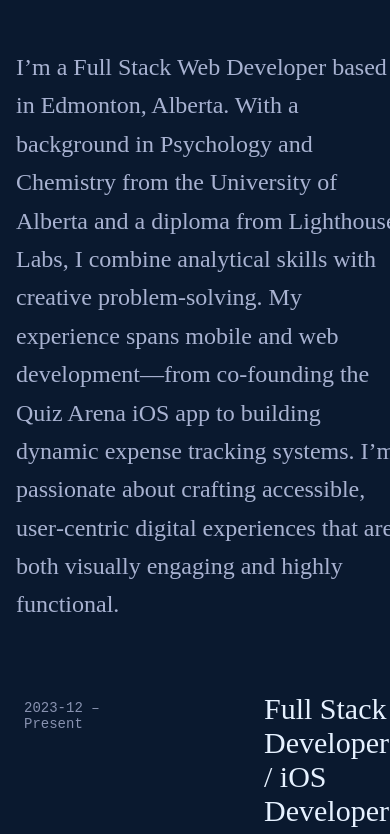
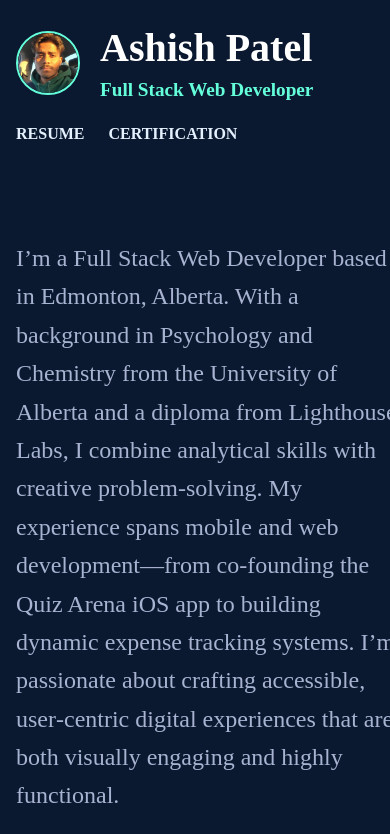
Before and after one commit to apatel924/ashish-portfolio, a React (Create React App) app: page / in a window 390 px wide. Shown: the top 834 px of the page. Built offline with nearby package versions, Linux system fonts and the light colour scheme.

Commit message:
small changes

```diff
--- a/src/App.js
+++ b/src/App.js
@@ -1,12 +1,19 @@
 import React, { useState, useEffect } from "react";
-import Header from "./components/LeftSidebar";
+import Header, {
+  linkedinImg,
+  nameStyle,
+  titleStyle,
+} from "./components/LeftSideBar";
 import AboutSection from "./components/AboutSection";
 import ExperienceSection from "./components/ExperienceSection";
 import ProjectsSection from "./components/ProjectsSection";
+import DocumentModal from "./components/DocumentModal";
 // import "./App.css"; // Import the CSS file
 
 function App() {
   const [isMobile, setIsMobile] = useState(window.innerWidth <= 1024);
+  const [showResume, setShowResume] = useState(false);
+  const [showDiploma, setShowDiploma] = useState(false);
 
   useEffect(() => {
     const handleResize = () => {
@@ -39,16 +46,94 @@ function App() {
     padding: isMobile ? "24px 16px" : "24px 0 24px 48px",
   };
 
+  const mobileHeaderStyle = {
+    display: "flex",
+    flexDirection: "column",
+    padding: "24px 16px",
+  };
+
+  const profileStyle = {
+    display: "flex",
+    alignItems: "center",
+    gap: "20px",
+    marginBottom: "24px",
+  };
+
+  const imageStyle = {
+    width: "60px",
+    height: "60px",
+    borderRadius: "50%",
+    objectFit: "cover",
+    border: "2px solid #64ffda",
+  };
+
+  const docLinkStyle = {
+    fontSize: "1rem",
+    fontWeight: "bold",
+    color: "#e6f1ff",
+    cursor: "pointer",
+    transition: "color 0.3s",
+    textTransform: "uppercase",
+    marginRight: "24px",
+  };
+
+  const handleHoverEnter = (e) => {
+    e.target.style.color = "#64ffda";
+  };
+
+  const handleHoverLeave = (e) => {
+    e.target.style.color = "#e6f1ff";
+  };
+
   return (
     <div style={containerStyle}>
       <div style={layoutStyle}>
         {!isMobile && <Header />}
+        {isMobile && (
+          <div style={mobileHeaderStyle}>
+            <div style={profileStyle}>
+              <img src={linkedinImg} alt="Ashish Patel" style={imageStyle} />
+              <div>
+                <h1 style={nameStyle}>Ashish Patel</h1>
+                <h2 style={titleStyle}>Full Stack Web Developer</h2>
+              </div>
+            </div>
+            <div style={{ marginBottom: "24px" }}>
+              <span
+                style={docLinkStyle}
+                onMouseEnter={handleHoverEnter}
+                onMouseLeave={handleHoverLeave}
+                onClick={() => setShowResume(true)}
+              >
+                Resume
+              </span>
+              <span
+                style={docLinkStyle}
+                onMouseEnter={handleHoverEnter}
+                onMouseLeave={handleHoverLeave}
+                onClick={() => setShowDiploma(true)}
+              >
+                Certification
+              </span>
+            </div>
+          </div>
+        )}
         <main style={contentStyle} id="content">
           <AboutSection />
           <ExperienceSection />
           <ProjectsSection />
         </main>
       </div>
+
+      {/* Document Modals */}
+      <DocumentModal
+        src={showResume ? "/path-to-your-resume.pdf" : null}
+        onClose={() => setShowResume(false)}
+      />
+      <DocumentModal
+        src={showDiploma ? "/path-to-your-diploma.pdf" : null}
+        onClose={() => setShowDiploma(false)}
+      />
     </div>
   );
 }
--- a/src/components/LeftSidebar.js
+++ b/src/components/LeftSidebar.js
@@ -2,6 +2,26 @@ import React, { useState, useEffect } from "react";
 import SocialLinks from "./SocialLinks";
 import DocumentModal from "./DocumentModal";
 import linkedinImg from "../images/linkedin-img.jpeg";
+
+// Create ResumeModal and DiplomaModal components
+export const ResumeModal = ({ isOpen, onClose }) => {
+  if (!isOpen) return null;
+
+  return (
+    <DocumentModal src="/docs/Ashish Patel Resume.pdf" onClose={onClose} />
+  );
+};
+
+export const DiplomaModal = ({ isOpen, onClose }) => {
+  if (!isOpen) return null;
+
+  return (
+    <DocumentModal
+      src="/docs/Ashish Patel DIPLOMA April 28, 2023 (1).pdf"
+      onClose={onClose}
+    />
+  );
+};
 
 function Header() {
   // State for PDF modals
@@ -189,4 +209,19 @@ function Header() {
   );
 }
 
+// Export the styles and image that App.js needs
+export { linkedinImg };
+export const nameStyle = {
+  fontSize: "2.5rem",
+  fontWeight: "bold",
+  margin: 0,
+  color: "#ffffff",
+};
+
+export const titleStyle = {
+  fontSize: "1.2rem",
+  color: "#64ffda",
+  margin: "8px 0 0 0",
+};
+
 export default Header;
```
